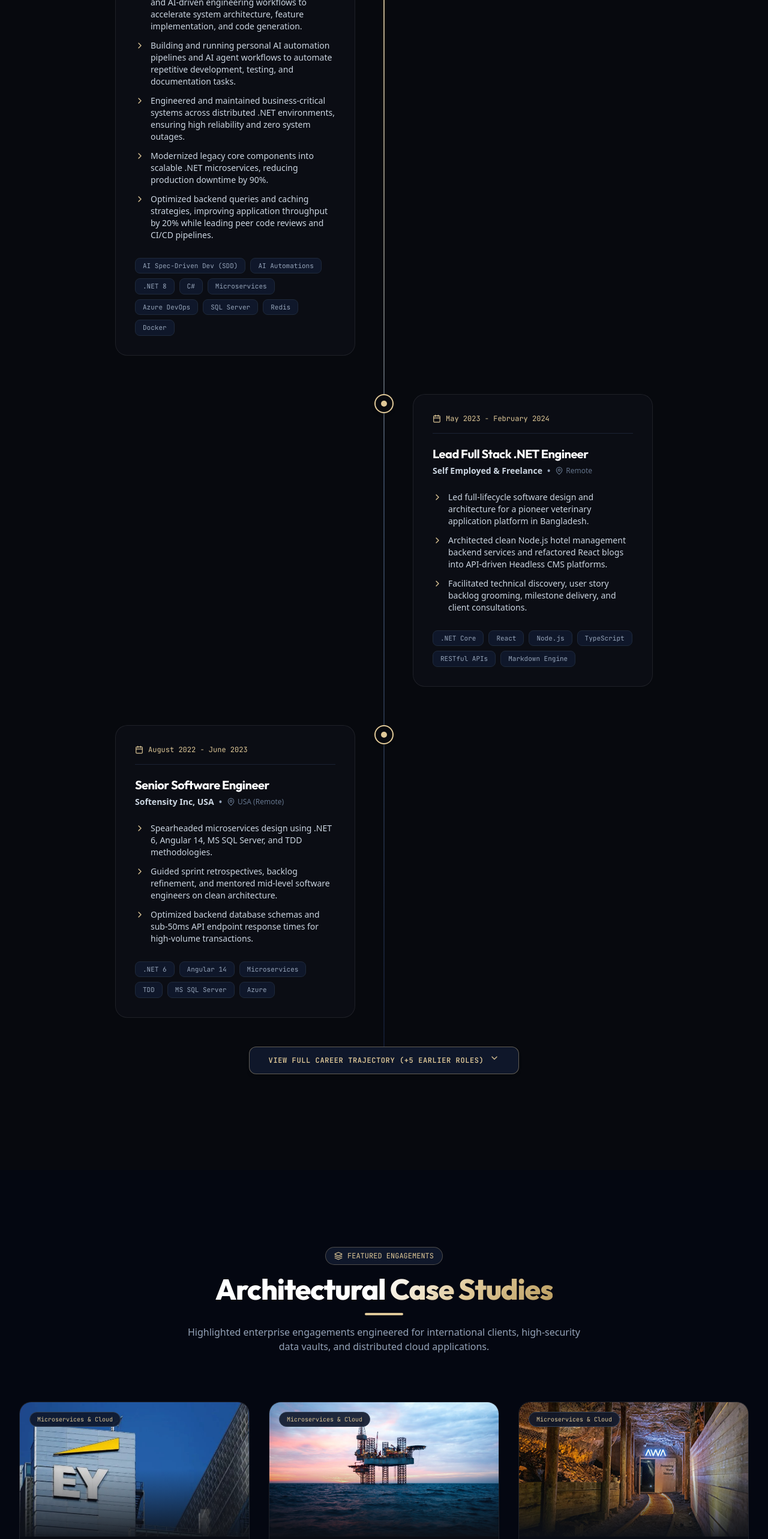
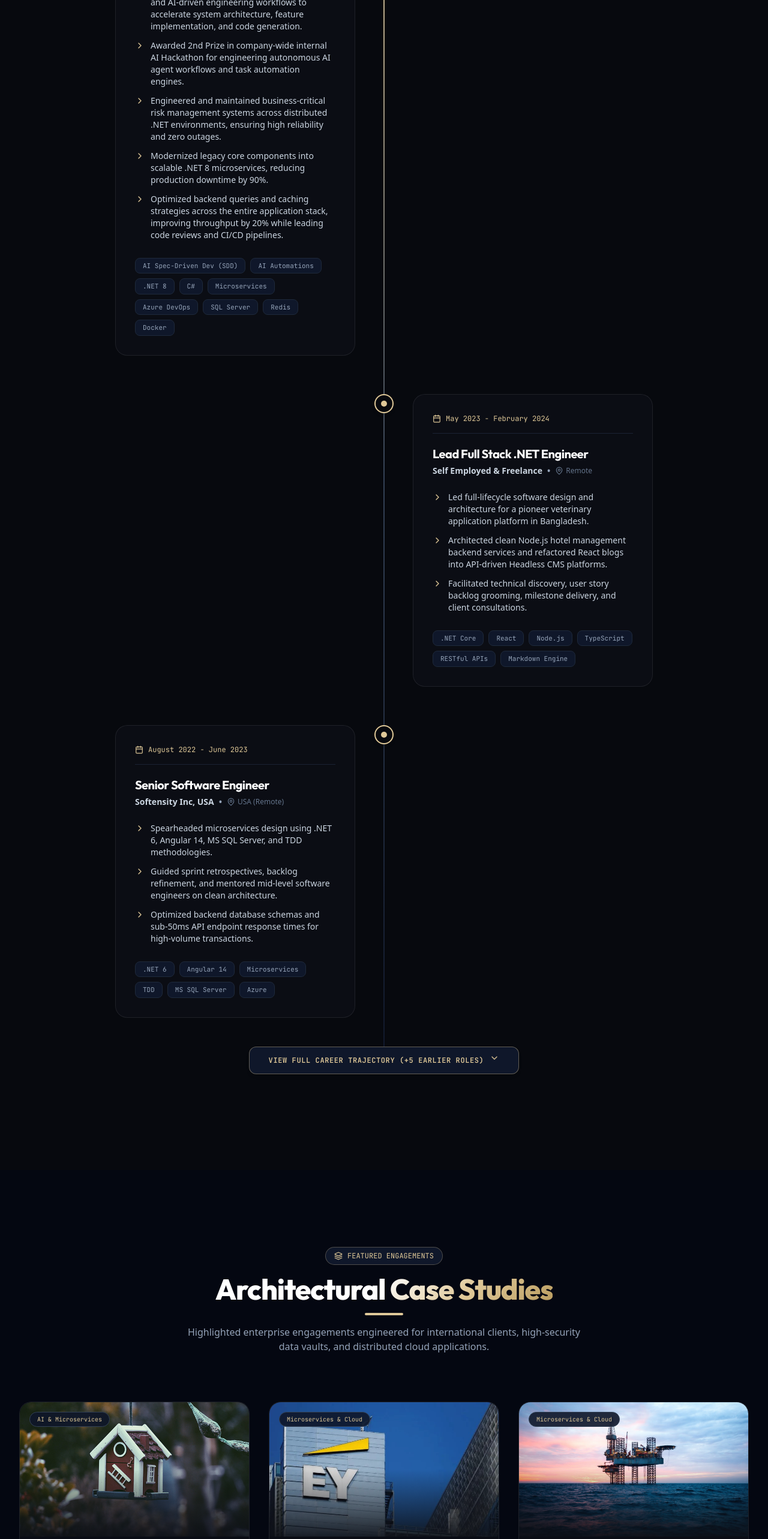
Before and after one commit to rabbyalone/rabbyPortfolioToAzure, a React (Vite) app in the folder portfolio-v2/: page / in a window 1280 px wide. Shown: the part 4651-7217 px from the top of the page at 60% size. Built offline with nearby package versions, Linux system fonts and the light colour scheme.

Commit message:
feat: add Ethos Risk Management & AI Architecture case study

```diff
--- a/portfolio-v2/src/data/portfolioData.js
+++ b/portfolio-v2/src/data/portfolioData.js
@@ -38,10 +38,10 @@ export const experiences = [
     current: true,
     highlights: [
       "Pioneering AI Spec-Driven Development (SDD) and AI-driven engineering workflows to accelerate system architecture, feature implementation, and code generation.",
-      "Building and running personal AI automation pipelines and AI agent workflows to automate repetitive development, testing, and documentation tasks.",
-      "Engineered and maintained business-critical systems across distributed .NET environments, ensuring high reliability and zero system outages.",
-      "Modernized legacy core components into scalable .NET microservices, reducing production downtime by 90%.",
-      "Optimized backend queries and caching strategies, improving application throughput by 20% while leading peer code reviews and CI/CD pipelines."
+      "Awarded 2nd Prize in company-wide internal AI Hackathon for engineering autonomous AI agent workflows and task automation engines.",
+      "Engineered and maintained business-critical risk management systems across distributed .NET environments, ensuring high reliability and zero outages.",
+      "Modernized legacy core components into scalable .NET 8 microservices, reducing production downtime by 90%.",
+      "Optimized backend queries and caching strategies across the entire application stack, improving throughput by 20% while leading code reviews and CI/CD pipelines."
     ],
     tech: ["AI Spec-Driven Dev (SDD)", "AI Automations", ".NET 8", "C#", "Microservices", "Azure DevOps", "SQL Server", "Redis", "Docker"]
   },
@@ -185,6 +185,24 @@ export const architecturalCapabilities = [
 ];
 
 export const projectsData = [
+  {
+    id: "ethos-risk-management",
+    title: "Enterprise Risk Management & AI Architecture",
+    client: "Ethos Risk Services (USA)",
+    category: "AI & Microservices",
+    catSlug: "microservices",
+    thumbnail: "./img/portfolio/insurance.jpg",
+    fullImage: "./img/portfolio/insurance.jpg",
+    summary: "AI Spec-Driven Development, legacy monolith modernization & high-performance application optimization.",
+    description: "Senior Software Developer leading the modernization and performance optimization of Ethos Risk Services' core risk management platforms. Pioneered AI Spec-Driven Development (SDD) to accelerate software architecture and test coverage, modernized legacy monolith components into decoupled .NET 8 microservices (cutting downtime by 90%), and won 2nd Prize in the company's internal organizational AI Hackathon.",
+    tech: [".NET 8", "AI Spec-Driven Dev (SDD)", "C#", "Microservices", "Azure Cloud", "SQL Server", "Redis", "AI Agent Automations", "Docker"],
+    keyFeatures: [
+      "Pioneered AI Spec-Driven Development (SDD) to accelerate feature architecture, specification contracts, and code generation.",
+      "Modernized legacy core components into scalable .NET 8 microservices, reducing production downtime by 90%.",
+      "Executed high-performance database query tuning and Redis caching across the entire application stack.",
+      "Awarded 2nd Prize in Ethos Risk Services' internal organizational AI Hackathon for building autonomous workflow agents."
+    ]
+  },
   {
     id: "ey-taxation",
     title: "Client & Engagement (Taxation)",
```
Also changed, not shown: 2 other files (tests, documents, lock files or other folders).
